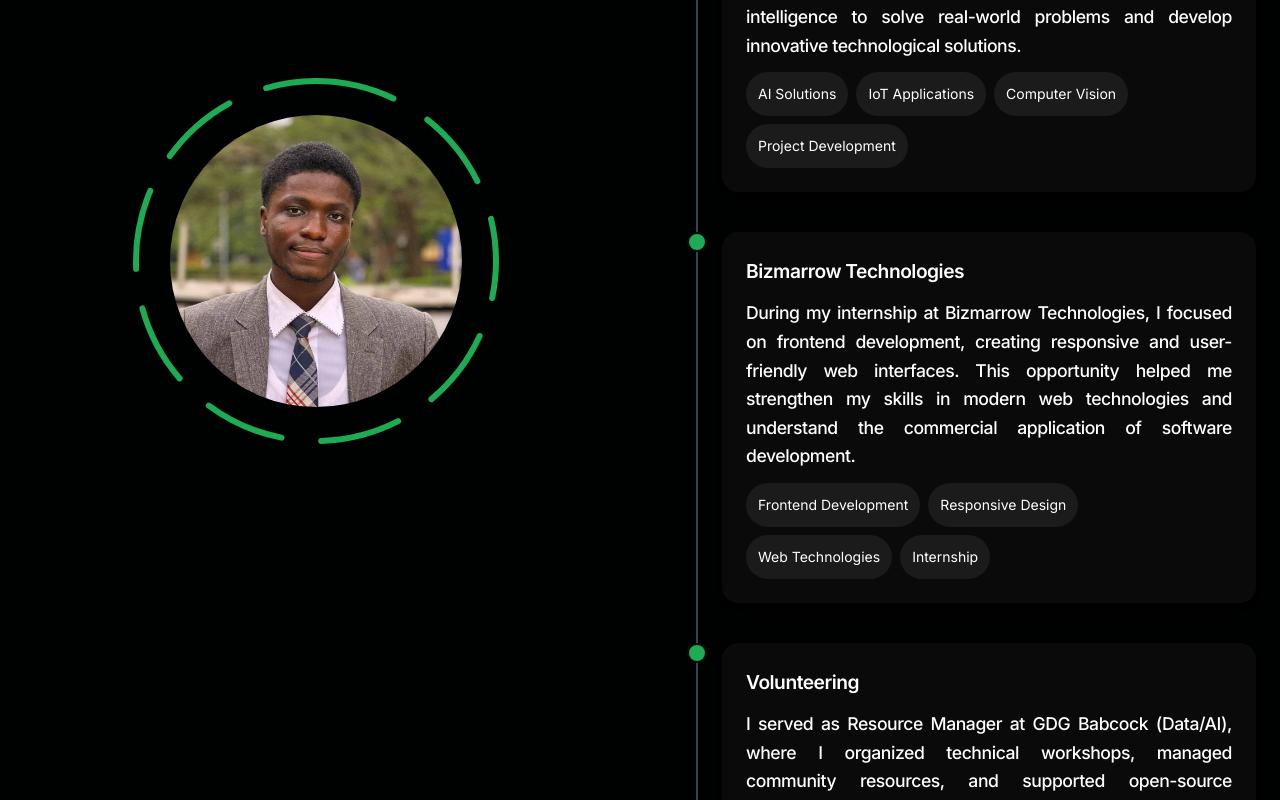
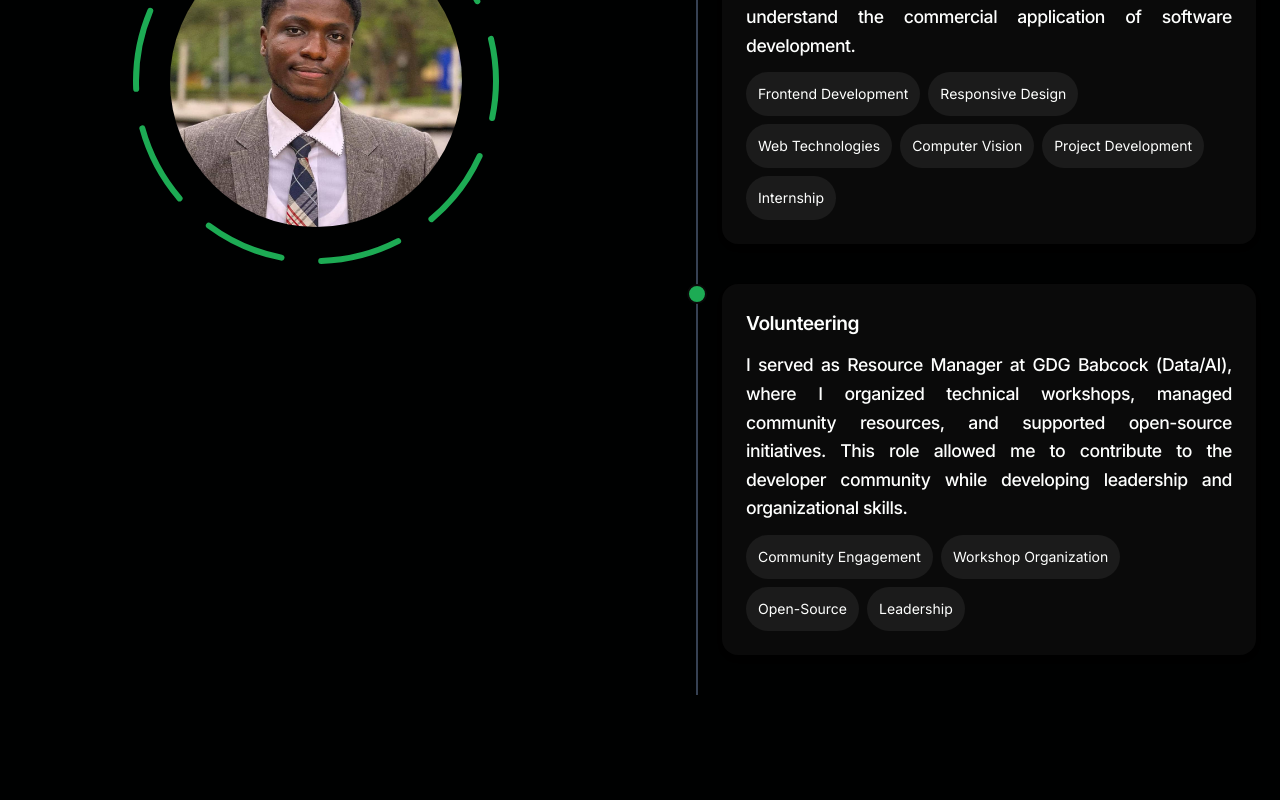
Before and after one commit to mideyolu/Portfolio, a React (Vite) app: page / in a window 1280 px wide. Shown: the part 1580-2380 px from the top of the page. Built offline with nearby package versions, Linux system fonts and the light colour scheme; no server answers; the HTML template or start-up script is replaced by a standard one.

Commit message:
Update project entries in about.ts

```diff
--- a/src/data/about.ts
+++ b/src/data/about.ts
@@ -58,7 +58,7 @@ export const aboutItems = [
         ],
         animation: slideFromUp,
     },
-    {
+   /* {
         title: "NCAIR",
         description:
             "At the National Center for Artificial Intelligence and Robotics, I worked on cutting-edge projects including an AI-powered attendance system and smart IoT parking solutions. This experience allowed me to apply my knowledge in artificial intelligence to solve real-world problems and develop innovative technological solutions.",
@@ -69,7 +69,7 @@ export const aboutItems = [
             "Project Development",
         ],
         animation: slideFromRight,
-    },
+   },*/
     {
         title: "Bizmarrow Technologies",
         description:
@@ -78,6 +78,8 @@ export const aboutItems = [
             "Frontend Development",
             "Responsive Design",
             "Web Technologies",
+            "Computer Vision",
+            "Project Development",
             "Internship",
         ],
         animation: slideFromLeft,
```
